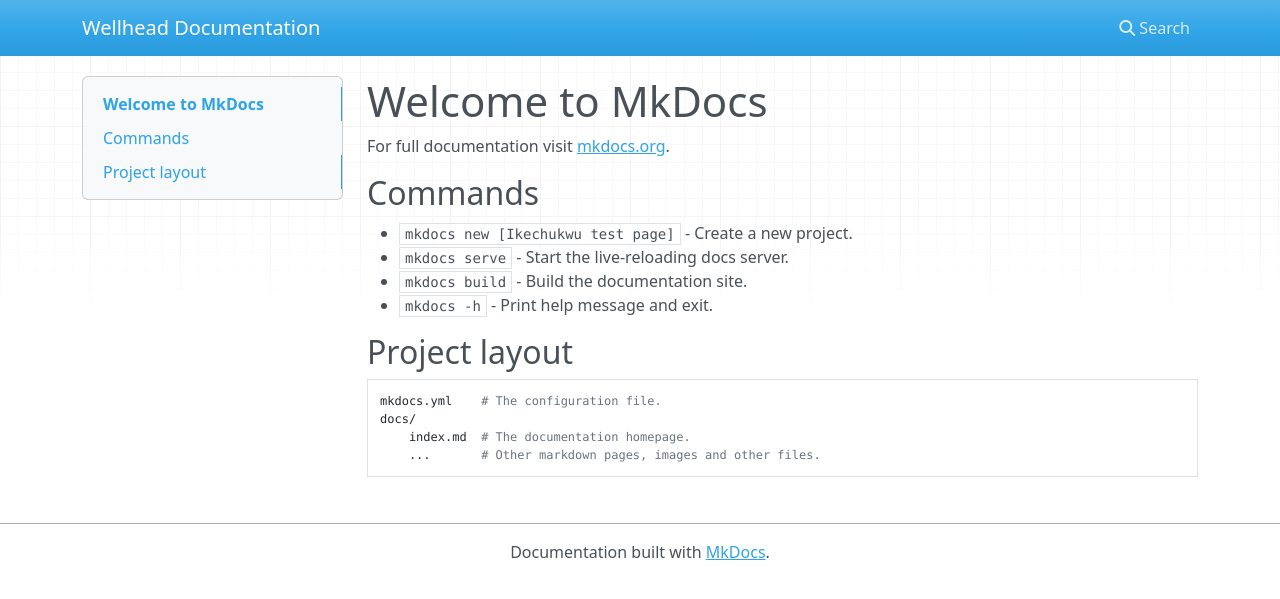
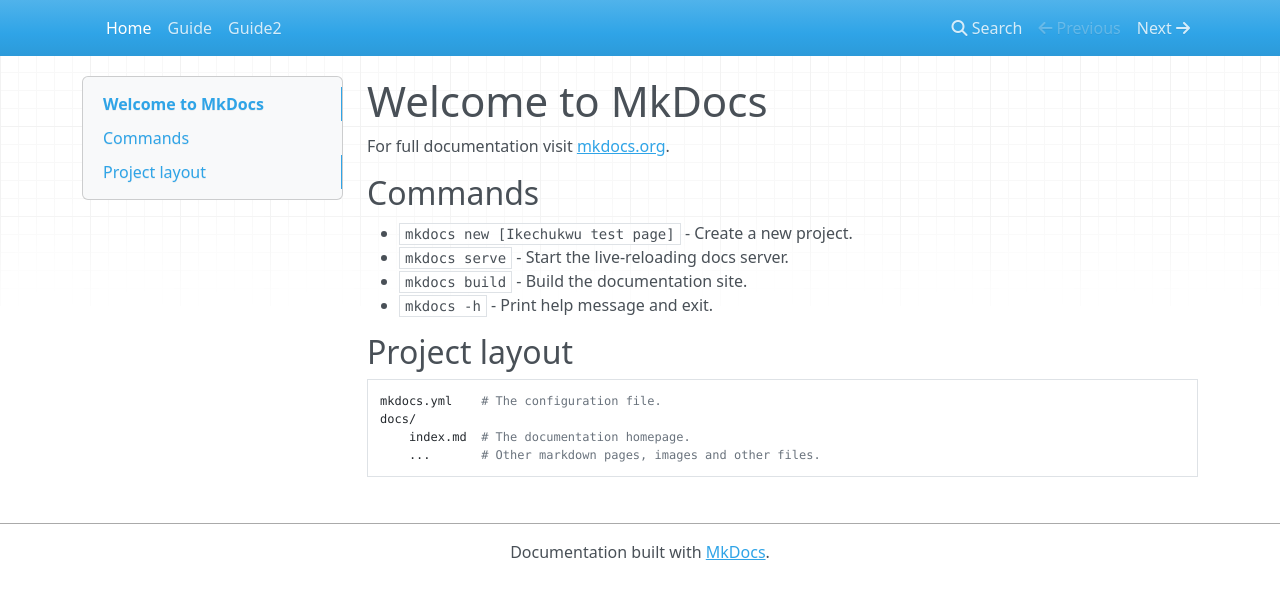
Before and after one commit to Stevike/My-docs, an MkDocs documentation site: the page built from docs/index.md, in a window 1280 px wide. Shown: the top 599 px of the page. Built offline with MkDocs 1.6.1, drawn with Linux system fonts in a browser that asks for light colours; nearby versions of some CDN libraries.

Commit message:
Update navigation for renamed documentation file

```diff
--- a/mkdocs.yml
+++ b/mkdocs.yml
@@ -1,4 +1,4 @@
-site_name: Wellhead Documentation
-
 nav:
-  - Wellhead Installation Procedure: wellhead-procedure.md
+  - Home: index.md
+  - Guide: Guide.md
+  - Guide2: Guide2.md
```
